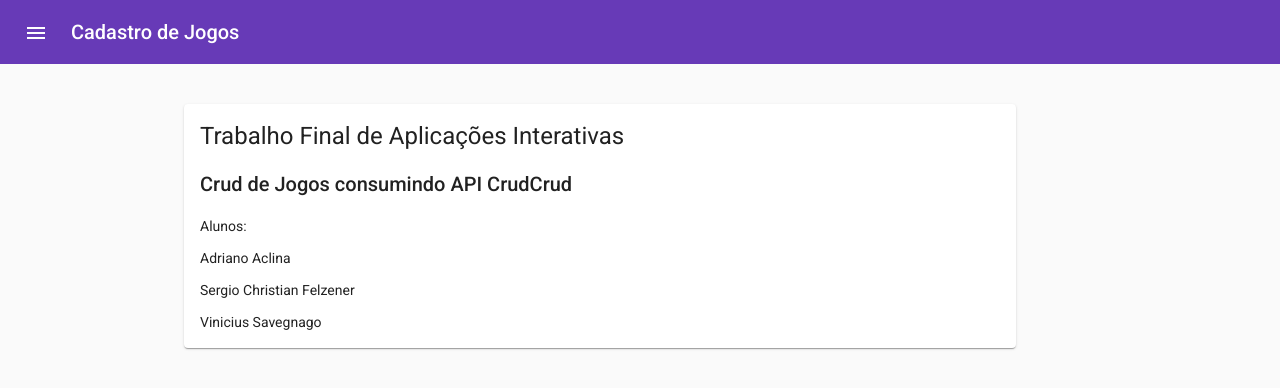
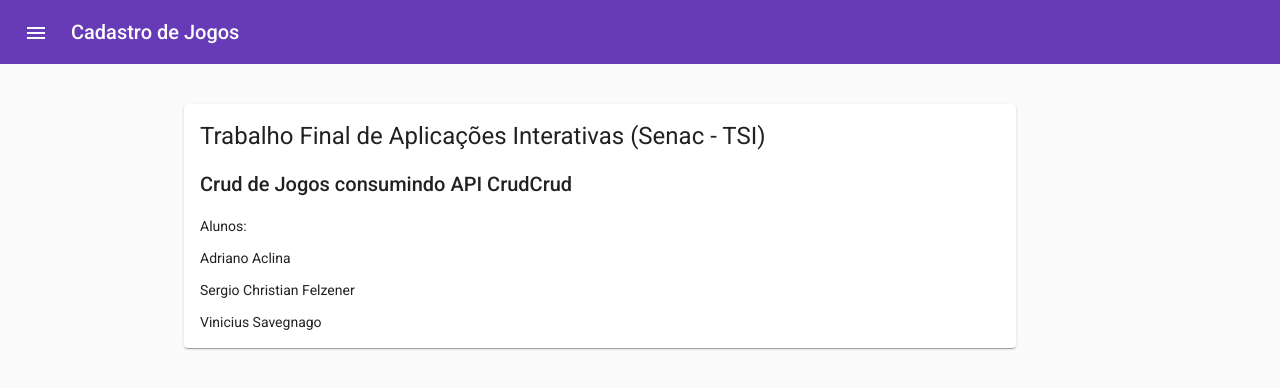
Before and after one commit to SergioFelzener/Angular-crudcrudAPI-, an Angular app in the folder appCrud/: page /about in a window 1280 px wide. Shown: the top 388 px of the page. Built offline with nearby package versions, Linux system fonts and the light colour scheme.

Commit message:
Update about.component.html

```diff
--- a/appCrud/src/app/views/about/about.component.html
+++ b/appCrud/src/app/views/about/about.component.html
@@ -1,5 +1,5 @@
 <mat-card class="page-card">
-    <h1>Trabalho Final de Aplicações Interativas</h1>
+    <h1>Trabalho Final de Aplicações Interativas (Senac - TSI)</h1>
     <h2>Crud de Jogos consumindo API CrudCrud</h2>
     <p>Alunos:</p>
     <p>Adriano Aclina</p>
```
